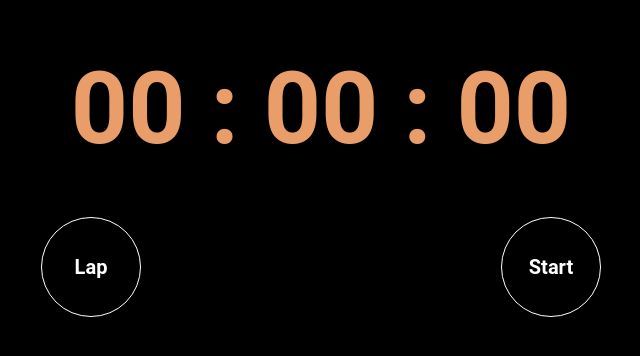
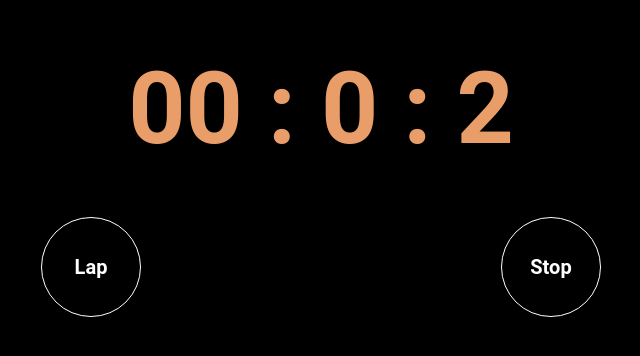
Before and after one commit to RISHI2303/Stopwatch, a plain HTML site: page index.html in a window 1280 px wide. Both pictures are taken after a click on the button "Start". Shown: the whole page, without its empty margins (319-959 px from the left). Drawn offline with Linux system fonts and the light colour scheme.

Commit message:
added start stop

```diff
--- a/index.html
+++ b/index.html
@@ -10,9 +10,7 @@
 <body>
     <div class="container">
         <label class="time">
-            <span id="hrs">00</span>
-            <span id="min">: 00</span>
-            <span id="sec">: 00</span>
+            <span id="hrs">00</span> : <span id="min">00</span> : <span id="sec">00</span>
         </label>
     </div>
 
--- a/script.js
+++ b/script.js
@@ -1 +1,31 @@
-let
+let hrs = document.getElementById("hrs");
+let min = document.getElementById("min");
+let sec = document.getElementById("sec");
+let startStop = document.getElementById("start/stop");
+let lapReset = document.getElementById("lap/reset");
+let lapCounter = 0;
+let time = 0;
+let isRunning = false;
+let timerId = false;
+
+startStop.addEventListener("click", function () {
+    if(isRunning == false){
+        isRunning = true;
+        startStop.innerHTML = "Stop";
+        timerId = setInterval(function () {
+            time++;
+            let secs = parseInt(time % 60);
+            let mins = parseInt(time / 60);
+            let hrs = parseInt(mins / 60);
+            sec.innerHTML = secs;
+            min.innerHTML = mins;
+            hrs.innerHTML = hrs;
+        }, 1000);
+    }
+
+    else {
+        isRunning = false;
+        startStop.innerHTML = "Start";
+        clearInterval(timerId);
+    }
+ });
```
